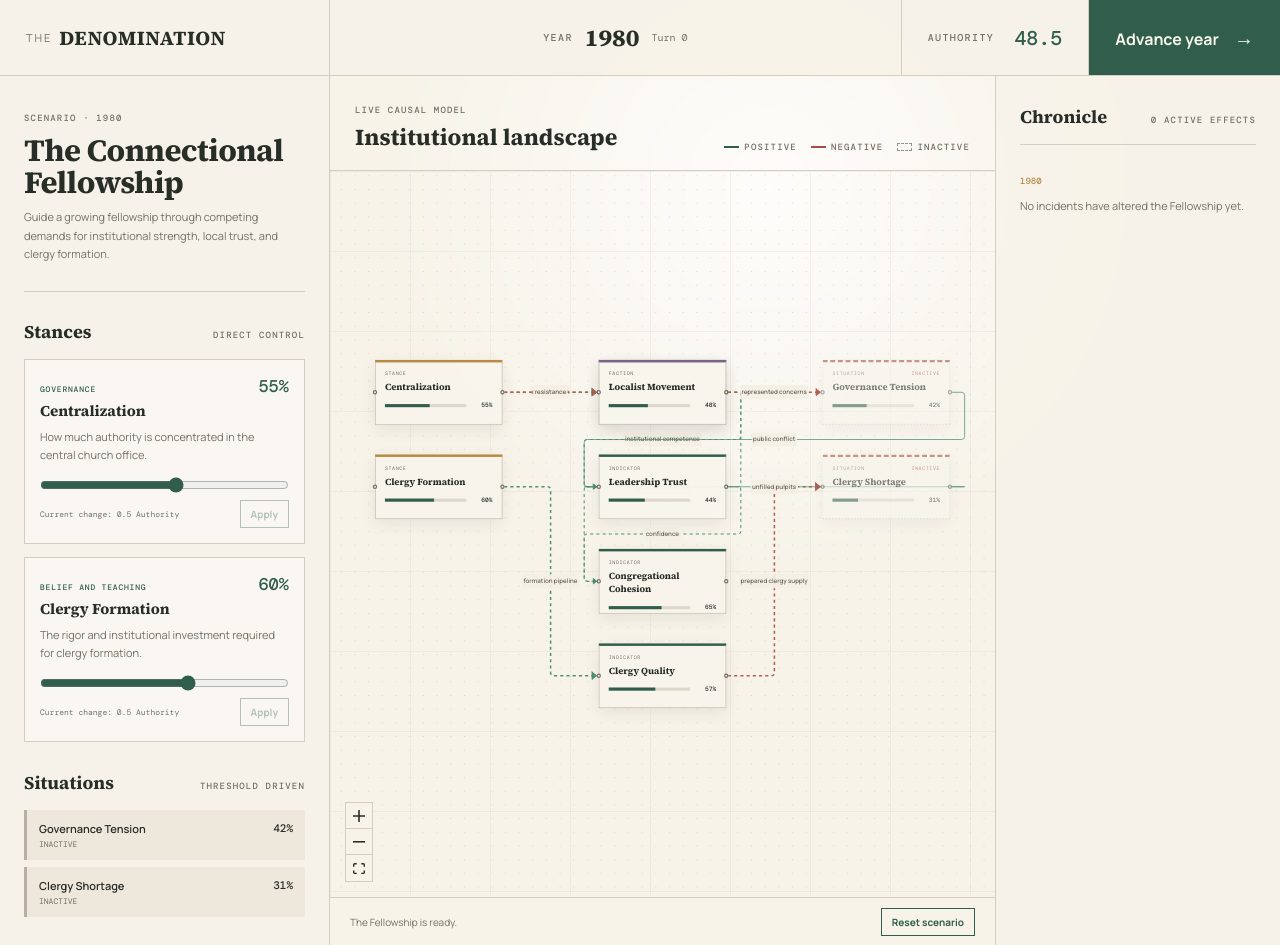
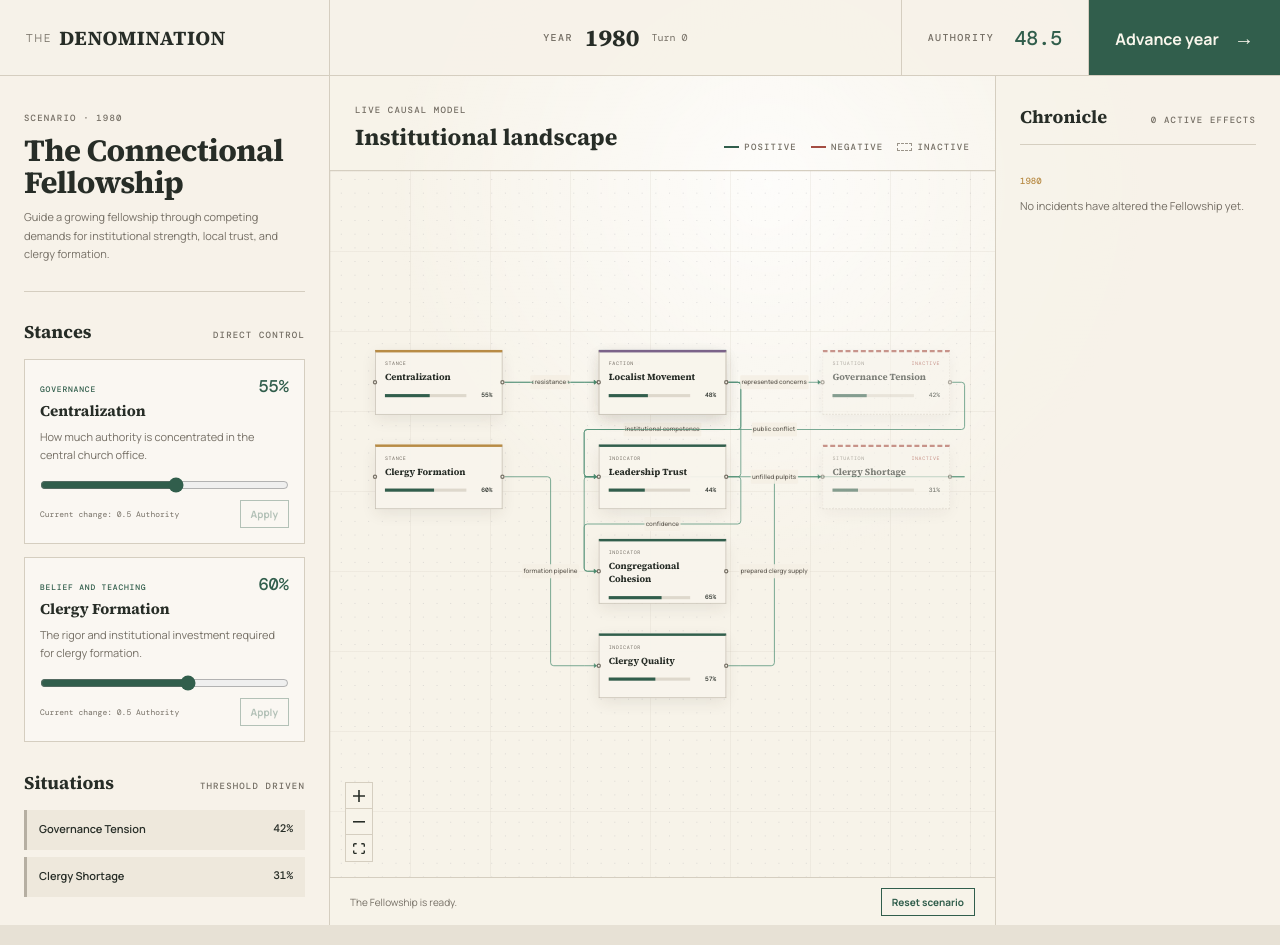
Before and after one commit to HeonHeo23/the-denomination, a React (Vite) app: page / in a window 1280 px wide. Built offline with nearby package versions, Linux system fonts and the light colour scheme.

Commit message:
refactor: node activation state

```diff
--- a/src/App.tsx
+++ b/src/App.tsx
@@ -72,10 +72,10 @@ function App() {
               {situations.map((situation) => {
                 const runtime = session.state.nodes[situation.id]
                 return (
-                  <div key={situation.id} className={runtime.activation === 'active' ? 'is-active' : ''}>
+                  <div key={situation.id} className={runtime.isActive ? 'is-active' : ''}>
                     <span>{situation.name}</span>
                     <strong>{Math.round(runtime.value * 100)}%</strong>
-                    <small>{runtime.activation}</small>
+                    <small>{runtime.isActive}</small>
                   </div>
                 )
               })}
--- a/src/scenarios/example/index.ts
+++ b/src/scenarios/example/index.ts
@@ -19,7 +19,8 @@ export const exampleScenario = {
       category: 'Governance',
       domain: percentDomain,
       initialValue: 0.55,
-      activation: 'forced-active',
+      isActive: true,
+      isForced: true,
       control: { kind: 'continuous', step: 0.05 },
       cost: {
         resourceId: 'authority',
@@ -36,7 +37,8 @@ export const exampleScenario = {
       category: 'Belief and Teaching',
       domain: percentDomain,
       initialValue: 0.6,
-      activation: 'forced-active',
+      isActive: true,
+      isForced: true,
       control: { kind: 'continuous', step: 0.05 },
       prerequisites: ['_has_seminary'],
       cost: {
@@ -55,7 +57,8 @@ export const exampleScenario = {
       domain: percentDomain,
       initialValue: 0.5325,
       baselineValue: 0.12,
-      activation: 'forced-active',
+      isActive: true,
+      isForced: true,
     },
     {
       id: 'leadership-trust',
@@ -66,7 +69,8 @@ export const exampleScenario = {
       domain: percentDomain,
       initialValue: 0.436,
       baselineValue: 0.25,
-      activation: 'forced-active',
+      isActive: true,
+      isForced: true,
     },
     {
       id: 'congregational-cohesion',
@@ -77,7 +81,8 @@ export const exampleScenario = {
       domain: percentDomain,
       initialValue: 0.646,
       baselineValue: 0.35,
-      activation: 'forced-active',
+      isActive: true,
+      isForced: true,
     },
     {
       id: 'clergy-quality',
@@ -88,7 +93,8 @@ export const exampleScenario = {
       domain: percentDomain,
       initialValue: 0.57,
       baselineValue: 0.18,
-      activation: 'forced-active',
+      isActive: true,
+      isForced: true,
     },
     {
       id: 'localist-movement',
@@ -99,7 +105,7 @@ export const exampleScenario = {
       domain: percentDomain,
       initialValue: 0.4775,
       baselineValue: 0.78,
-      activation: 'active',
+      isActive: true,
       valueMeaning: 'approval',
     },
     {
@@ -111,8 +117,9 @@ export const exampleScenario = {
       domain: { min: 0, max: 100, clamp: true },
       initialValue: 48.5,
       baselineValue: 45,
-      activation: 'forced-active',
-      graphVisible: false,
+      isActive: true,
+      isForced: true,
+      isVisible: false,
     },
     {
       id: 'governance-tension',
@@ -123,7 +130,7 @@ export const exampleScenario = {
       domain: percentDomain,
       initialValue: 0.41575,
       baselineValue: 0,
-      activation: 'inactive',
+      isActive: false,
       startThreshold: 0.58,
       stopThreshold: 0.42,
     },
@@ -136,7 +143,7 @@ export const exampleScenario = {
       domain: percentDomain,
       initialValue: 0.3125,
       baselineValue: 0,
-      activation: 'inactive',
+      isActive: false,
       startThreshold: 0.58,
       stopThreshold: 0.4,
     },
--- a/src/simulation/domain/runtime.ts
+++ b/src/simulation/domain/runtime.ts
@@ -1,9 +1,10 @@
-import type { Activation, EffectId, IncidentId, NodeId } from './definitions'
+import type { EffectId, IncidentId, NodeId } from './definitions'
 
 export interface NodeRuntimeState {
   readonly value: number
   readonly baseValue: number
-  readonly activation: Activation
+  readonly isActive: boolean
+  readonly isForced: boolean
 }
 
 export interface EffectRuntimeState {
--- a/src/simulation/engine/evaluatePersistentState.ts
+++ b/src/simulation/engine/evaluatePersistentState.ts
@@ -9,7 +9,7 @@ import type {
   HistoryEntry,
   SimulationState,
 } from '../domain/runtime'
-import { clampValue, indexNodes, isActive } from './shared'
+import { clampValue, indexNodes } from './shared'
 
 interface EvaluationResult {
   readonly state: SimulationState
@@ -49,7 +49,7 @@ function sampleEffect(
   state: SimulationState,
 ): { runtime: EffectRuntimeState; effectiveSource: number } {
   const sourceParticipates =
-    effect.source === '_default_' || isActive(state.nodes[effect.source].activation)
+    effect.source === '_default_' || state.nodes[effect.source].isActive
   const sourceValue =
     effect.source === '_default_'
       ? 1
@@ -83,7 +83,7 @@ export function evaluatePersistentState(
     const targetDefinition = definitions[effect.target]
     const targetRuntime = state.nodes[effect.target]
     const targetCanReceive =
-      targetDefinition.type === 'situation' || isActive(targetRuntime.activation)
+      targetDefinition.type === 'situation' || targetRuntime.isActive
     const sampled = sampleEffect(effect, state)
     effects[effect.id] = sampled.runtime
 
@@ -100,7 +100,7 @@ export function evaluatePersistentState(
     const runtime = state.nodes[definition.id]
     if (definition.type === 'stance') continue
     const canReceive =
-      definition.type === 'situation' || isActive(runtime.activation)
+      definition.type === 'situation' || runtime.isActive
     if (!canReceive) continue
 
     const effectTotal = totals[definition.id] ?? 0
@@ -111,11 +111,11 @@ export function evaluatePersistentState(
       runtime.baseValue + effectTotal + grudgeTotal,
       definition,
     )
-    let activation = runtime.activation
+    let activation = runtime.isActive
 
     if (definition.type === 'situation') {
-      if (activation === 'inactive' && value >= definition.startThreshold) {
-        activation = 'active'
+      if (!activation && value >= definition.startThreshold) {
+        activation = true
         history.push({
           id: `${definition.id}:start:${state.turn}`,
           turn: state.turn,
@@ -124,10 +124,10 @@ export function evaluatePersistentState(
           detail: `Pressure reached ${Math.round(value * 100)}%.`,
         })
       } else if (
-        activation === 'active' &&
+        activation &&
         value <= definition.stopThreshold
       ) {
-        activation = 'inactive'
+        activation = false
         history.push({
           id: `${definition.id}:stop:${state.turn}`,
           turn: state.turn,
@@ -138,7 +138,7 @@ export function evaluatePersistentState(
       }
     }
 
-    nodes[definition.id] = { ...runtime, value, activation }
+    nodes[definition.id] = { ...runtime, value, isActive: activation }
     trace.push({
       targetId: definition.id,
       baseline: runtime.baseValue,
--- a/src/simulation/engine/incidents.ts
+++ b/src/simulation/engine/incidents.ts
@@ -91,10 +91,10 @@ export function applyConsequences(
         break
       }
       case 'activation':
-        if (runtime.activation === 'forced-active') break
+        if (runtime.isForced === true) break
         nodes[consequence.target] = {
           ...runtime,
-          activation: consequence.active ? 'active' : 'inactive',
+          isActive: consequence.active,
         }
         break
     }
--- a/src/simulation/engine/initialize.ts
+++ b/src/simulation/engine/initialize.ts
@@ -4,7 +4,6 @@ import type {
   IncidentRuntimeState,
   SimulationState,
 } from '../domain/runtime'
-import { evaluatePersistentState } from './evaluatePersistentState'
 import { validateScenario } from './validateScenario'
 
 export function initializeScenario(
@@ -21,7 +20,8 @@ export function initializeScenario(
       {
         value: node.initialValue,
         baseValue: node.baselineValue ?? node.initialValue,
-        activation: node.activation,
+        isActive: node.isActive,
+        isForced: node.isForced ?? false,
       },
     ]),
   )
@@ -45,7 +45,7 @@ export function initializeScenario(
       { timesTriggered: 0 },
     ]),
   )
-  const initial: SimulationState = {
+  return {
     scenarioId: scenario.id,
     turn: scenario.startingTurn,
     year: scenario.startingYear,
@@ -55,6 +55,4 @@ export function initializeScenario(
     incidents,
     history: [],
   }
-
-  return evaluatePersistentState(scenario, initial).state
 }
--- a/src/simulation/engine/playerActions.ts
+++ b/src/simulation/engine/playerActions.ts
@@ -68,8 +68,8 @@ function changeStance(
     ...runtime,
     value,
     baseValue: value,
-    activation:
-      runtime.activation === 'inactive' ? 'active' : runtime.activation,
+    isActive:
+      runtime.isActive? true : runtime.isActive,
   }
 
   return {
--- a/src/simulation/engine/shared.ts
+++ b/src/simulation/engine/shared.ts
@@ -14,7 +14,3 @@ export function clampValue(value: number, node: NodeDefinition): number {
   if (!node.domain.clamp) return value
   return Math.min(node.domain.max, Math.max(node.domain.min, value))
 }
-
-export function isActive(activation: string): boolean {
-  return activation === 'active' || activation === 'forced-active'
-}
--- a/src/ui/graph/projectToReactFlow.ts
+++ b/src/ui/graph/projectToReactFlow.ts
@@ -29,7 +29,7 @@ export function projectToReactFlow(
   }
   const visible = new Set(
     scenario.nodes
-      .filter((definition) => definition.graphVisible !== false)
+      .filter((definition) => definition.isVisible !== false)
       .map(({ id }) => id),
   )
 
@@ -48,8 +48,8 @@ export function projectToReactFlow(
           description: definition.description,
           nodeType: definition.type,
           value: runtime.value,
-          active: runtime.activation !== 'inactive',
-          forced: runtime.activation === 'forced-active',
+          active: runtime.isActive,
+          forced: runtime.isForced,
         },
       }
     })
@@ -71,7 +71,7 @@ export function projectToReactFlow(
         label: effect.label,
         type: 'smoothstep',
         animated:
-          state.nodes[effect.source].activation !== 'inactive' &&
+          state.nodes[effect.source].isActive &&
           Math.abs(contribution) > 0.001,
         style: {
           stroke: positive ? '#4f8f74' : '#b85c4f',
```
Also changed, not shown: src/simulation/domain/definitions.ts (+7 -6 lines).
